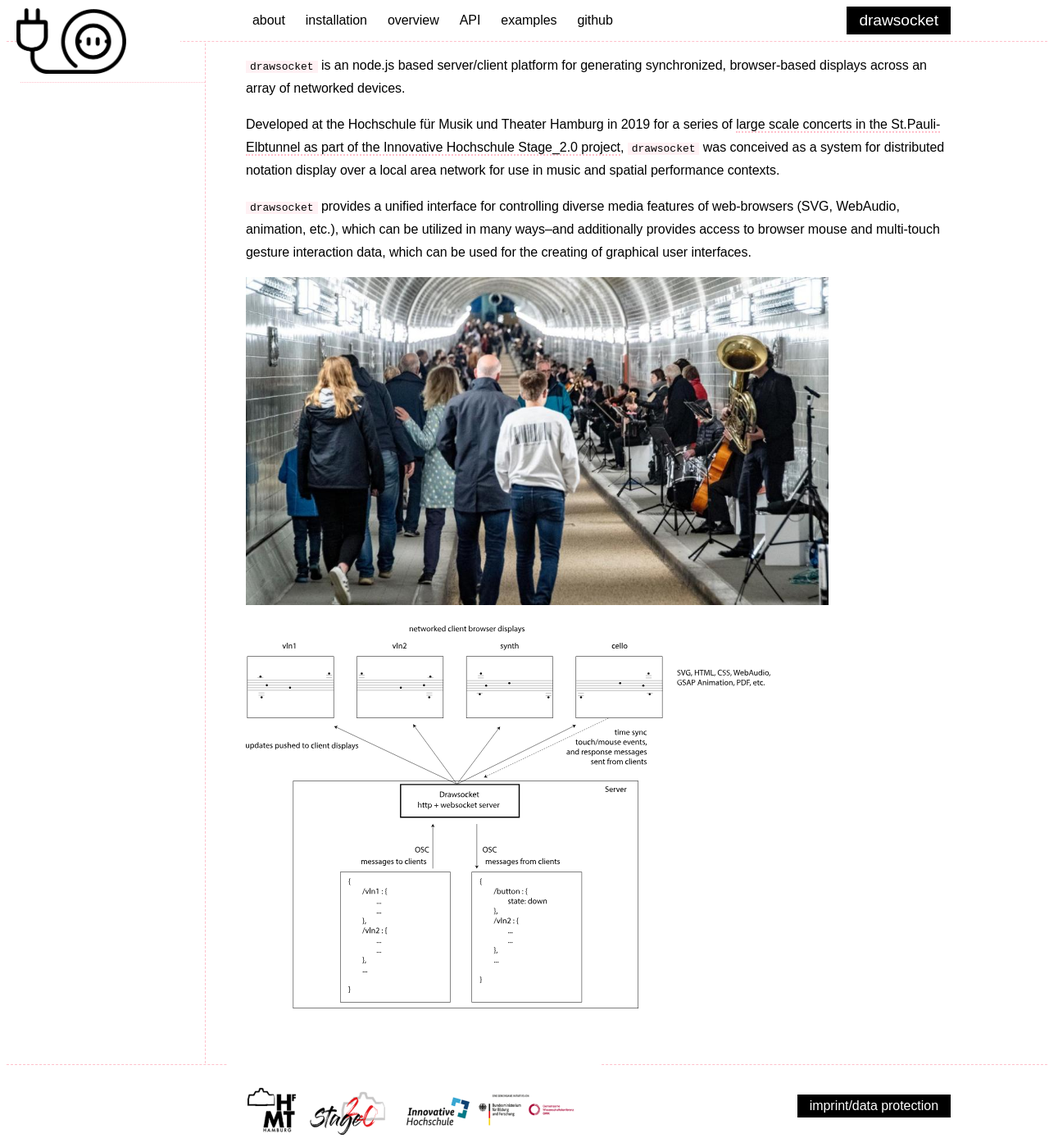
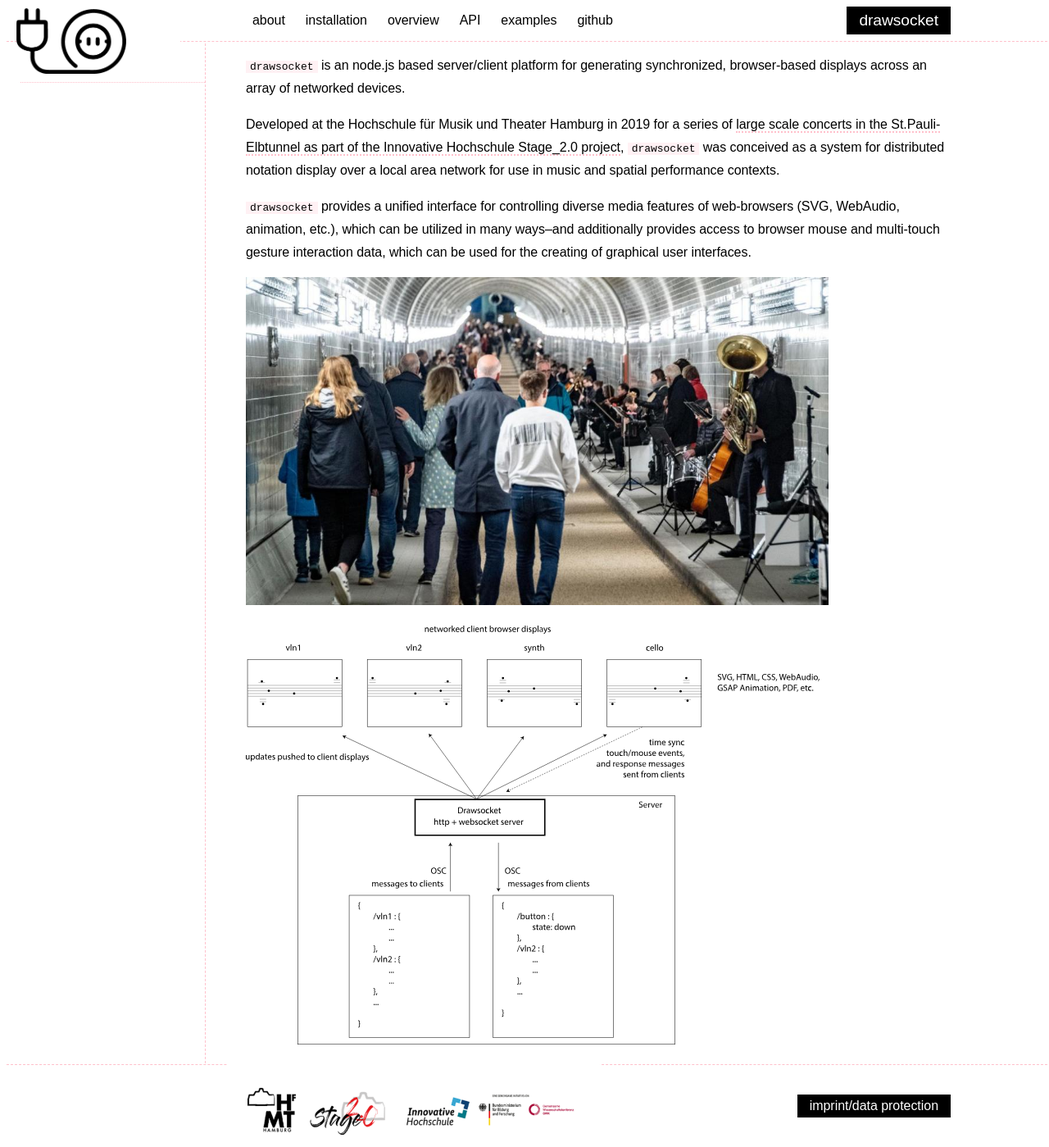
Before and after one commit to drawsocket/drawsocket.github.io, a Jekyll site: the page built from about.md, in a window 1280 px wide and 1399 px high. Shown: the whole window at 82% size. Built offline with Jekyll 4.4.1, drawn with Linux system fonts in a browser that asks for light colours.

Commit message:
added diagram width

```diff
--- a/about.md
+++ b/about.md
@@ -11,4 +11,4 @@
 
 <img src="./assets/images/tunnel-concert-image.jpg" height="400px">
 
-<img src="./assets/images/drawsocket-browsers-diagram.svg" width="640px">
+<img src="./assets/images/drawsocket-browsers-diagram.svg" width="700px">
```
